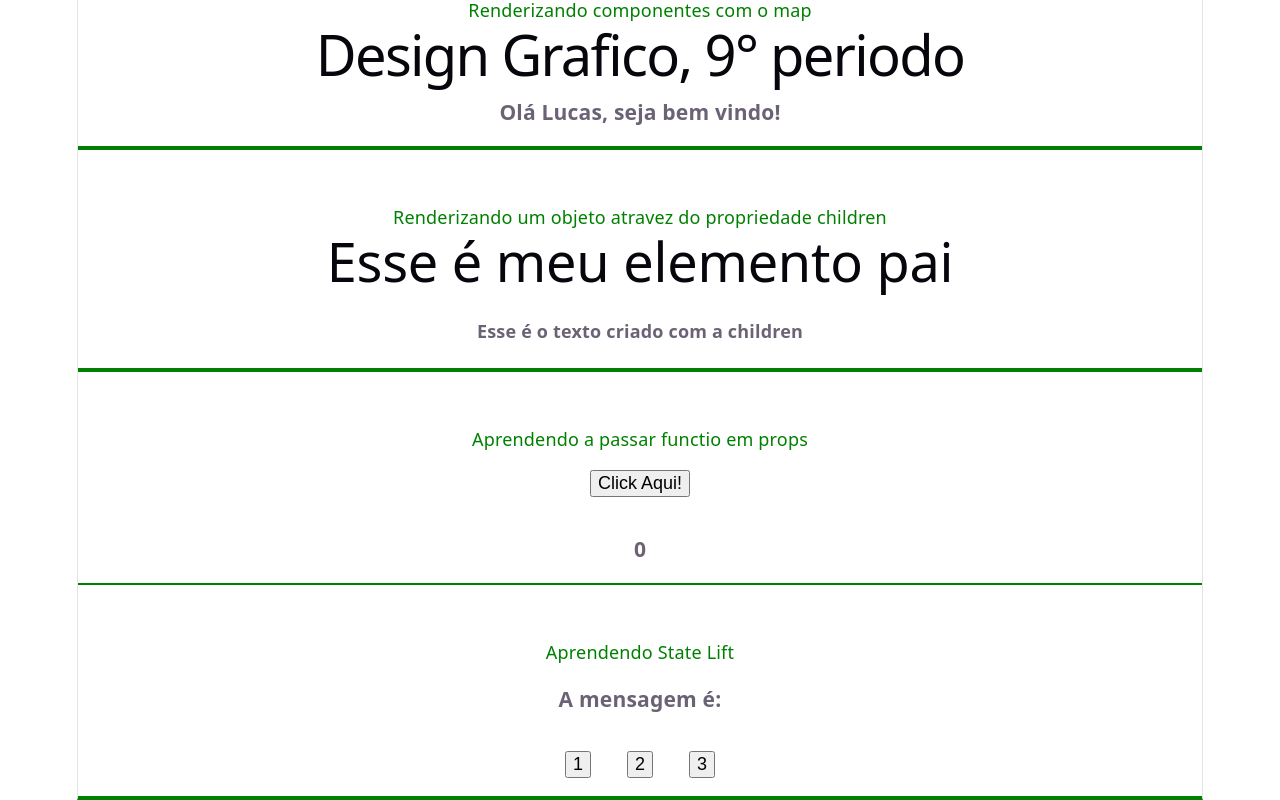
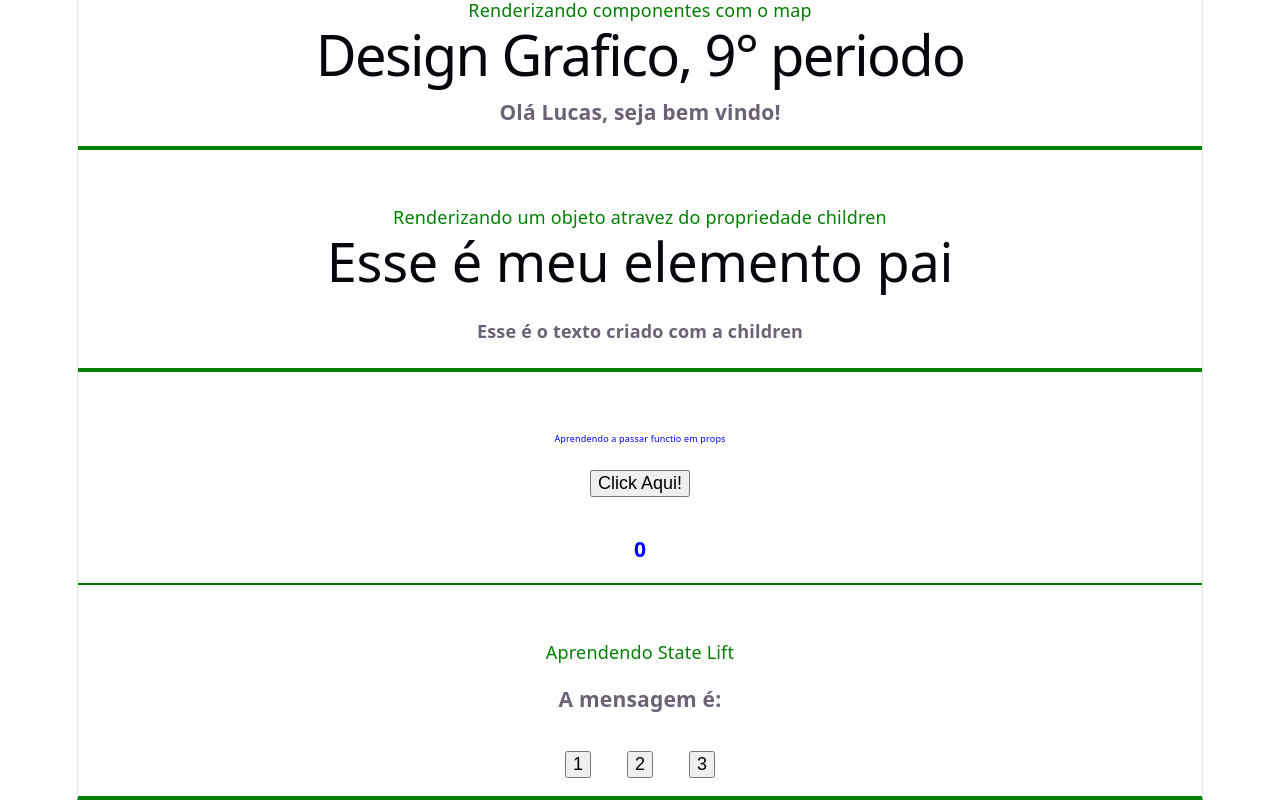
Before and after one commit to Matheus-Eliaquim/Calculadora-De-Led, a React (Vite) app in the folder fundamentos-react/: page / in a window 1280 px wide. Shown: the part 1538-2338 px from the top of the page. Built offline with nearby package versions, Linux system fonts and the light colour scheme.

Commit message:
Classe dinamica

```diff
--- a/fundamentos-react/src/App.css
+++ b/fundamentos-react/src/App.css
@@ -20,3 +20,13 @@ button {
   margin: 1rem;
   font-size: 1rem;
 }
+
+.redTitle {
+  font-size: 3rem;
+  color: red;
+}
+
+.blueTitle {
+  font-size: 0.5rem;
+  color: blue;
+}
--- a/fundamentos-react/src/App.jsx
+++ b/fundamentos-react/src/App.jsx
@@ -90,9 +90,9 @@ function App() {
       </div>
 
       <div>
-        <p>Aprendendo a passar functio em props</p>
+        <p className={resultado > 20 ? "redTitle" : "blueTitle"}>Aprendendo a passar functio em props</p>
         <FunctionProp myFunction={somatorio} />
-        <h3>{resultado}</h3>
+        <h3 style={resultado > 10 ? {color: "red"} : {color: "blue"} }>{resultado}</h3> {/* CSS inline dinamico */}
       </div>
 
       <div>
```
